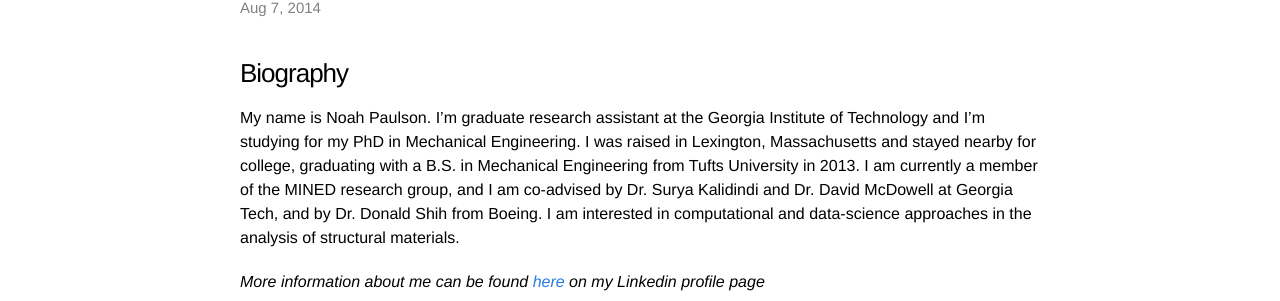
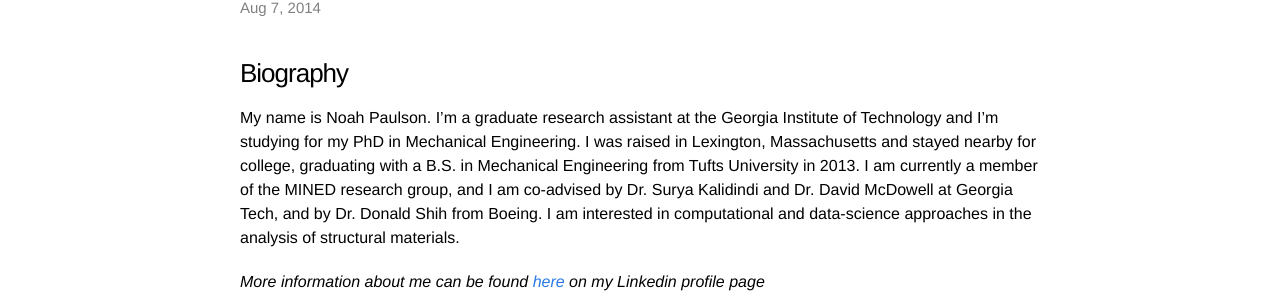
Before and after one commit to mined-gatech/nsf-goali, a Jekyll site: the page built from _posts/2014-08-07-Noah-First-Post.html, in a window 1280 px wide. Shown: the part 152-453 px from the top of the page. Built offline with Jekyll 4.4.1, drawn with Linux system fonts in a browser that asks for light colours; nearby versions of some CDN libraries; library files that are not in the unit come from our copies; comment, search, counter and statistics services are not loaded.

```diff
--- a/_posts/2014-08-07-Noah-First-Post.html
+++ b/_posts/2014-08-07-Noah-First-Post.html
@@ -10,7 +10,7 @@ mksplt:
 
 ### Biography
 
-My name is Noah Paulson. I'm graduate research assistant at the Georgia Institute of Technology and I'm studying for my PhD in Mechanical Engineering. I was raised in Lexington, Massachusetts and stayed nearby for college, graduating with a B.S. in Mechanical Engineering from Tufts University in 2013. I am currently a member of the MINED research group, and I am co-advised by Dr. Surya Kalidindi and Dr. David McDowell at Georgia Tech, and by Dr. Donald Shih from Boeing. I am interested in computational and data-science approaches in the analysis of structural materials.
+My name is Noah Paulson. I'm a graduate research assistant at the Georgia Institute of Technology and I'm studying for my PhD in Mechanical Engineering. I was raised in Lexington, Massachusetts and stayed nearby for college, graduating with a B.S. in Mechanical Engineering from Tufts University in 2013. I am currently a member of the MINED research group, and I am co-advised by Dr. Surya Kalidindi and Dr. David McDowell at Georgia Tech, and by Dr. Donald Shih from Boeing. I am interested in computational and data-science approaches in the analysis of structural materials.
 
 *More information about me can be found [here](https://www.linkedin.com/pub/noah-paulson/1b/66/998) on my Linkedin profile page*
 
```
